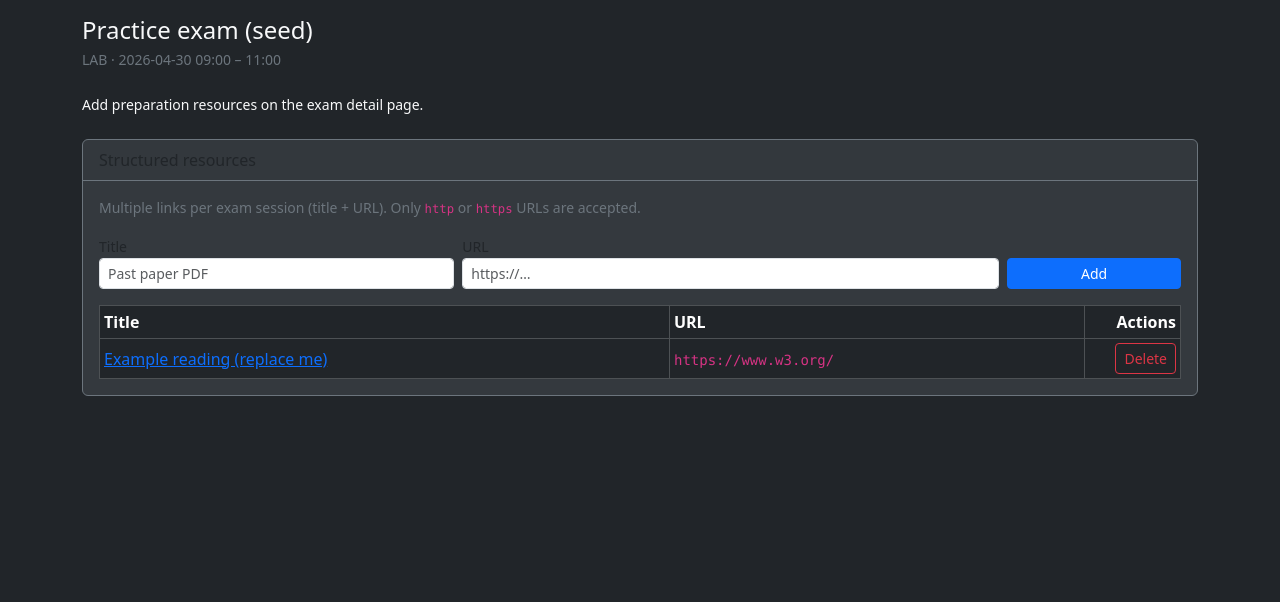
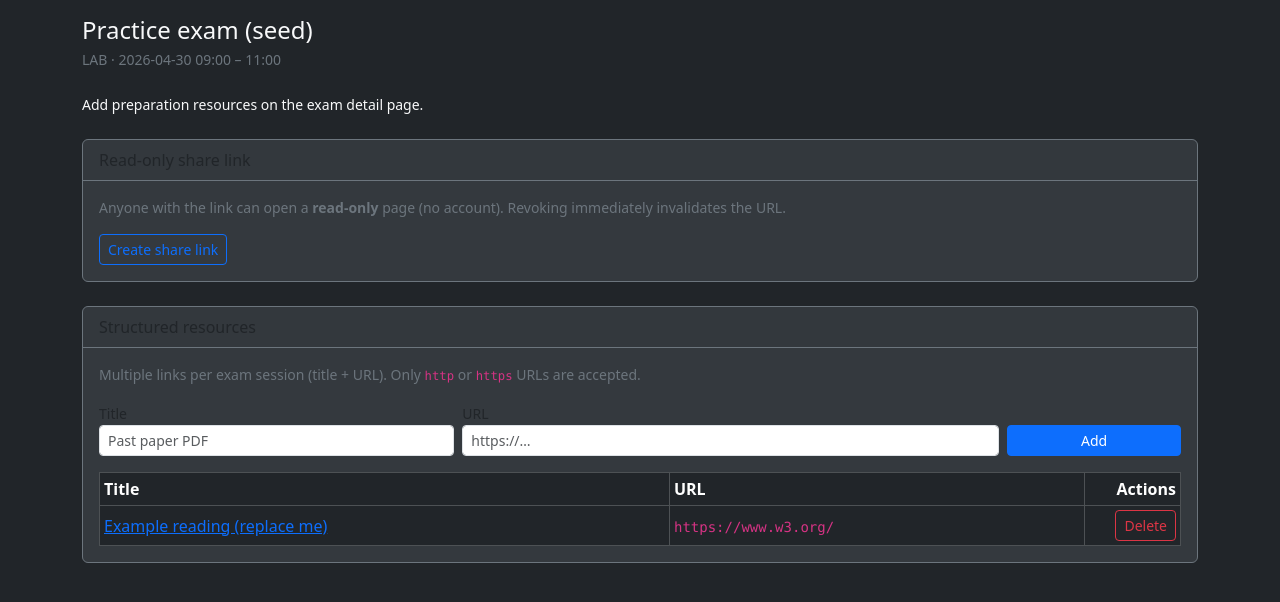
Before and after one commit to stcrex/AgileWebDevLab, a Flask app: page /exams/1 in a window 1280 px wide. Shown: the part 99-701 px from the top of the page. Run offline with Flask 3, Linux system fonts and the light colour scheme; a user stored in the database is signed in.

Commit message:
feat: add read-only shared view

```diff
--- a/app/blueprints/exams.py
+++ b/app/blueprints/exams.py
@@ -1,8 +1,9 @@
 from __future__ import annotations
 
+import secrets
 from urllib.parse import urlparse
 
-from flask import Blueprint, jsonify, render_template, request
+from flask import Blueprint, jsonify, render_template, request, url_for
 from sqlalchemy import func
 from flask_login import current_user, login_required
 
@@ -13,6 +14,7 @@ bp = Blueprint("exams", __name__)
 
 MAX_TITLE = 200
 MAX_URL = 2048
+TOKEN_NBYTES = 32
 
 
 def _exam_owned(exam_id: int) -> ExamSession | None:
@@ -22,9 +24,43 @@ def _exam_owned(exam_id: int) -> ExamSession | None:
     return ex
 
 
+def _share_url_for_token(token: str) -> str:
+    root = (request.url_root or "/").rstrip("/")
+    return root + url_for("exams.exam_shared_public", token=token)
+
+
+def _exam_by_share_token(token: str | None) -> ExamSession | None:
+    if not token or len(token) > 72:
+        return None
+    return ExamSession.query.filter_by(share_token=token.strip()).first()
+
+
 def _valid_public_url(url: str) -> bool:
     p = urlparse(url.strip())
     return p.scheme in ("http", "https") and bool(p.netloc)
+
+
+@bp.get("/exams/shared/<string:token>")
+def exam_shared_public(token: str):
+    """Read-only exam summary for holders of an active share token (no login)."""
+    ex = _exam_by_share_token(token)
+    if ex is None:
+        return (
+            render_template(
+                "exam_shared_public.html",
+                ok=False,
+                exam=None,
+                resources=[],
+            ),
+            404,
+        )
+    rows = ex.resources.order_by(ExamResource.sort_order.asc(), ExamResource.id.asc()).all()
+    return render_template(
+        "exam_shared_public.html",
+        ok=True,
+        exam=ex,
+        resources=[{"title": r.title, "url": r.url} for r in rows],
+    )
 
 
 @bp.get("/exams")
@@ -45,7 +81,44 @@ def exam_detail(exam_id: int):
     if ex is None:
         return render_template("exam_detail.html", exam=None, exam_id=exam_id), 404
     resources = ex.resources.order_by(ExamResource.sort_order.asc(), ExamResource.id.asc()).all()
-    return render_template("exam_detail.html", exam=ex, exam_id=exam_id, resources=resources)
+    share_url = None
+    if ex.share_token:
+        share_url = _share_url_for_token(ex.share_token)
+    return render_template(
+        "exam_detail.html",
+        exam=ex,
+        exam_id=exam_id,
+        resources=resources,
+        share_url=share_url,
+    )
+
+
+@bp.post("/api/exams/<int:exam_id>/share-token")
+@login_required
+def api_create_or_rotate_share_token(exam_id: int):
+    """Create or replace the share token with a new cryptographically random value."""
+    ex = _exam_owned(exam_id)
+    if ex is None:
+        return jsonify({"error": "Not found."}), 404
+    ex.share_token = secrets.token_urlsafe(TOKEN_NBYTES)
+    db.session.commit()
+    return jsonify(
+        {
+            "share_token": ex.share_token,
+            "share_url": _share_url_for_token(ex.share_token),
+        }
+    ), 201
+
+
+@bp.delete("/api/exams/<int:exam_id>/share-token")
+@login_required
+def api_revoke_share_token(exam_id: int):
+    ex = _exam_owned(exam_id)
+    if ex is None:
+        return jsonify({"error": "Not found."}), 404
+    ex.share_token = None
+    db.session.commit()
+    return "", 204
 
 
 @bp.get("/api/exams/<int:exam_id>/resources")
--- a/app/models.py
+++ b/app/models.py
@@ -114,6 +114,7 @@ class ExamSession(db.Model):
     starts_at = db.Column(db.DateTime, nullable=False, index=True)
     ends_at = db.Column(db.DateTime, nullable=False)
     notes = db.Column(db.Text, nullable=True)
+    share_token = db.Column(db.String(64), nullable=True, unique=True, index=True)
 
     resources = db.relationship(
         "ExamResource",
--- /dev/null
+++ b/static/js/exam_share.js
@@ -0,0 +1,81 @@
+(function () {
+  const $panel = $("#sharePanel");
+  if (!$panel.length) return;
+  const examId = $panel.data("exam-id");
+  if (!examId) return;
+
+  const $active = $("#shareActive");
+  const $inactive = $("#shareInactive");
+  const $input = $("#shareUrlInput");
+  const $err = $("#shareError");
+
+  $.ajaxSetup({
+    beforeSend: function (xhr, settings) {
+      if (!/^(GET|HEAD|OPTIONS|TRACE)$/i.test(settings.type)) {
+        xhr.setRequestHeader("X-CSRFToken", $('meta[name="csrf-token"]').attr("content"));
+      }
+    },
+  });
+
+  function showErr(msg) {
+    if (!msg) {
+      $err.addClass("d-none").text("");
+    } else {
+      $err.removeClass("d-none").text(msg);
+    }
+  }
+
+  function showActive(url) {
+    $input.val(url);
+    $active.removeClass("d-none");
+    $inactive.addClass("d-none");
+  }
+
+  function showInactive() {
+    $input.val("");
+    $active.addClass("d-none");
+    $inactive.removeClass("d-none");
+  }
+
+  $("#btnCreateShare").on("click", function () {
+    const $btn = $(this).prop("disabled", true);
+    showErr("");
+    $.post("/api/exams/" + examId + "/share-token")
+      .done(function (res) {
+        showActive(res.share_url || "");
+      })
+      .fail(function (xhr) {
+        const msg = (xhr.responseJSON && xhr.responseJSON.error) || xhr.statusText;
+        showErr(msg);
+      })
+      .always(function () {
+        $btn.prop("disabled", false);
+      });
+  });
+
+  $("#btnRevokeShare").on("click", function () {
+    if (!window.confirm("Revoke this share link? It will stop working for everyone.")) return;
+    const $btn = $(this).prop("disabled", true);
+    showErr("");
+    $.ajax({ url: "/api/exams/" + examId + "/share-token", method: "DELETE" })
+      .done(function () {
+        showInactive();
+      })
+      .fail(function (xhr) {
+        const msg = (xhr.responseJSON && xhr.responseJSON.error) || xhr.statusText;
+        showErr(msg);
+      })
+      .always(function () {
+        $btn.prop("disabled", false);
+      });
+  });
+
+  $("#btnCopyShare").on("click", function () {
+    const v = $input.val();
+    if (!v) return;
+    navigator.clipboard.writeText(v).catch(function () {
+      $input.select();
+      document.execCommand("copy");
+    });
+  });
+})();
--- a/templates/exam_detail.html
+++ b/templates/exam_detail.html
@@ -42,6 +42,30 @@
       {% endif %}
 
       <div class="card bg-secondary bg-opacity-25 border-secondary mb-4">
+        <div class="card-header border-secondary">Read-only share link</div>
+        <div class="card-body">
+          <p class="small text-secondary mb-3">
+            Anyone with the link can open a <strong>read-only</strong> page (no account). Revoking immediately invalidates the URL.
+          </p>
+          <div id="sharePanel" data-exam-id="{{ exam_id }}">
+            <div id="shareActive" class="{% if not share_url %}d-none{% endif %}">
+              <label class="form-label small mb-0" for="shareUrlInput">Share URL</label>
+              <div class="input-group input-group-sm mb-2">
+                <input type="text" class="form-control text-secondary" id="shareUrlInput" readonly
+                       value="{{ share_url or '' }}"/>
+                <button type="button" class="btn btn-outline-secondary" id="btnCopyShare">Copy</button>
+              </div>
+              <button type="button" class="btn btn-outline-warning btn-sm" id="btnRevokeShare">Revoke link</button>
+            </div>
+            <div id="shareInactive" class="{% if share_url %}d-none{% endif %}">
+              <button type="button" class="btn btn-outline-primary btn-sm" id="btnCreateShare">Create share link</button>
+            </div>
+            <p id="shareError" class="text-danger small d-none mb-0 mt-2"></p>
+          </div>
+        </div>
+      </div>
+
+      <div class="card bg-secondary bg-opacity-25 border-secondary mb-4">
         <div class="card-header border-secondary">Structured resources</div>
         <div class="card-body">
           <p class="small text-secondary">Multiple links per exam session (title + URL). Only <code>http</code> or <code>https</code> URLs are accepted.</p>
@@ -83,6 +107,7 @@
   {% if exam %}
   <script>window.__EXAM_ID__ = {{ exam_id|tojson }};</script>
   <script src="https://code.jquery.com/jquery-3.7.1.min.js" integrity="sha256-/JqT3SQfawRcv/BIHPThkBvs0OEvtFFmqPF/lYI/Cxo=" crossorigin="anonymous"></script>
+  <script src="{{ url_for('static', filename='js/exam_share.js') }}"></script>
   <script src="{{ url_for('static', filename='js/exam_resources.js') }}"></script>
   {% endif %}
 </body>
```
Also changed, not shown: app/__init__.py (+29 -0 lines), templates/exam_shared_public.html (added, +52 -0 lines), tests/test_exam_share.py (added, +45 -0 lines), README.md.
